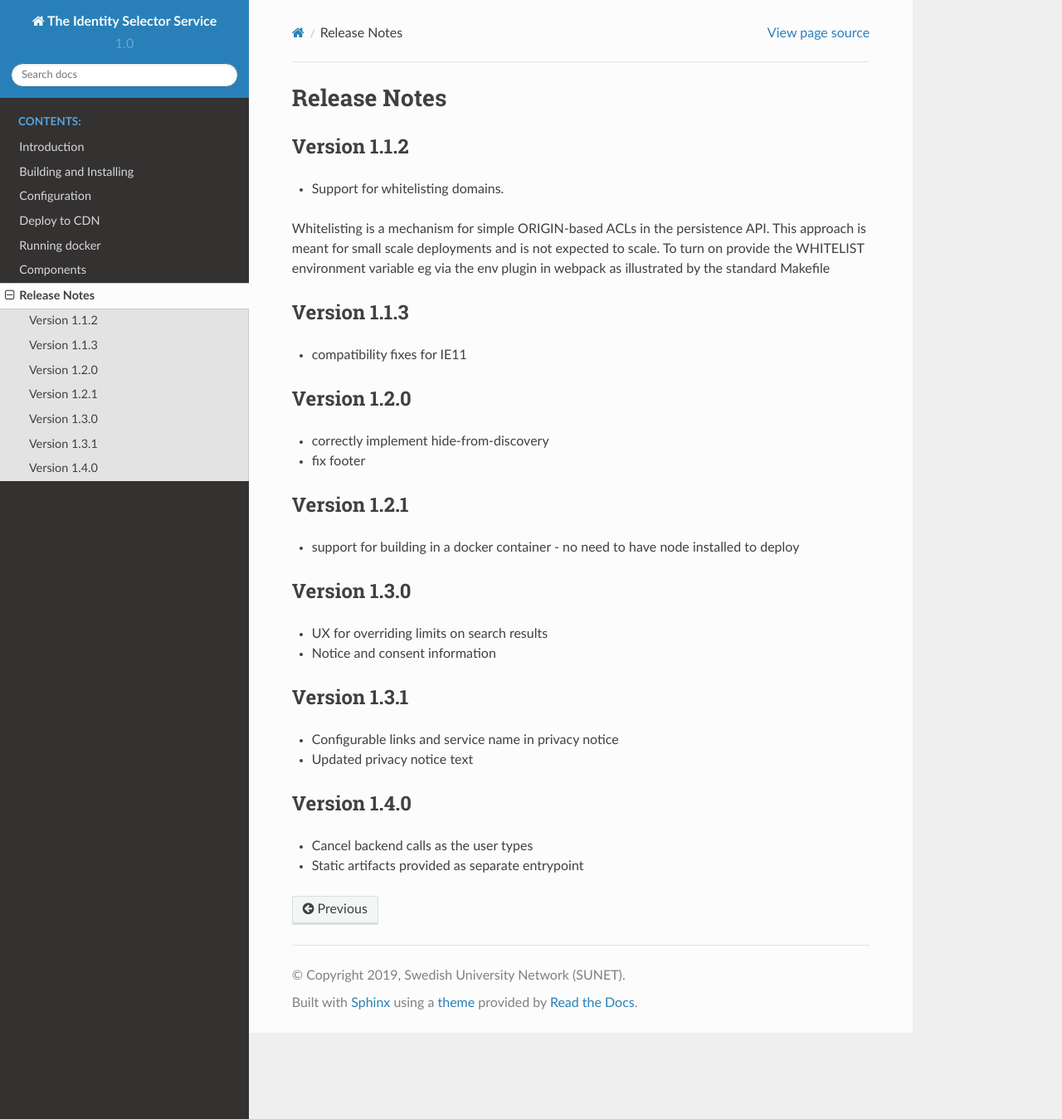
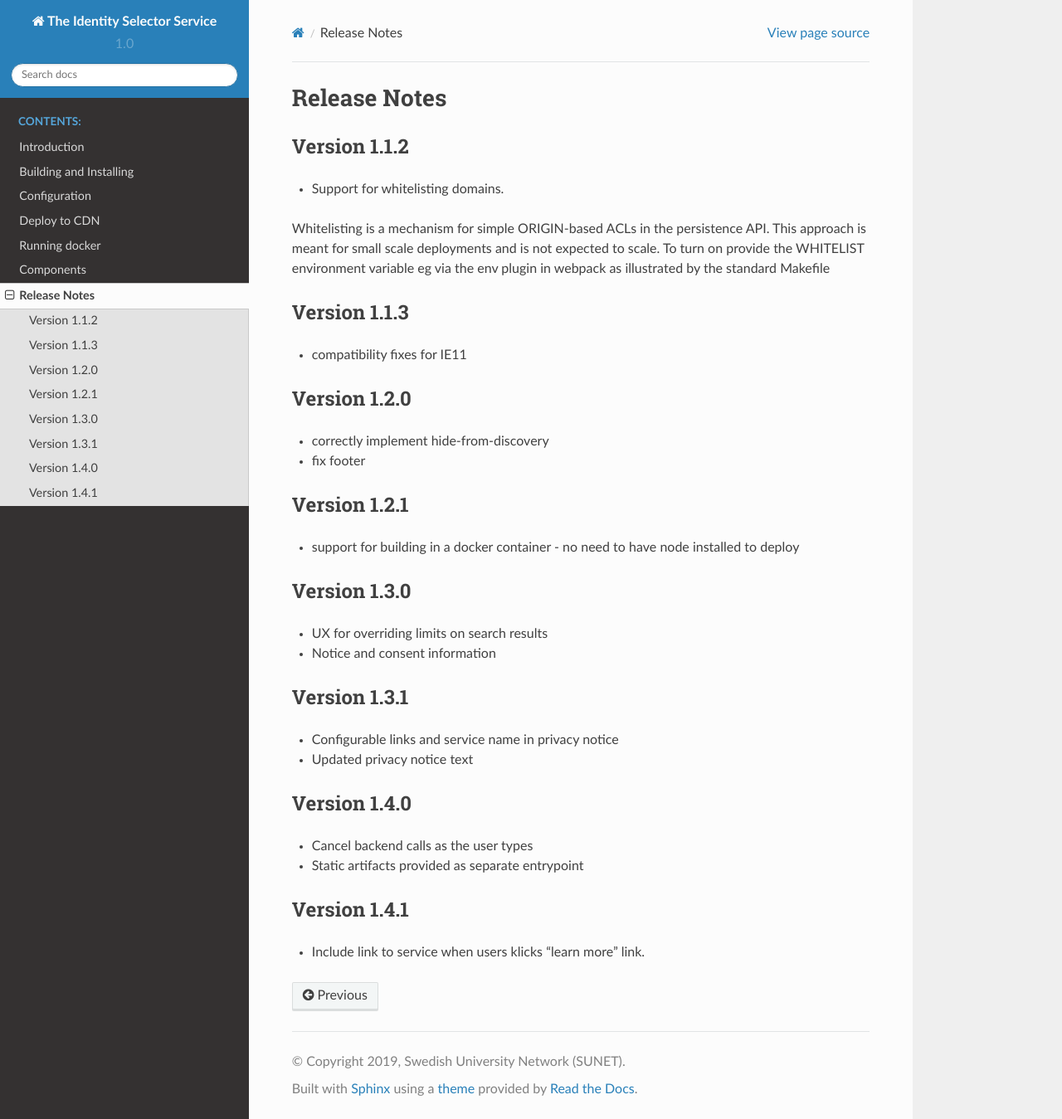
Before and after one commit to TheIdentitySelector/thiss-js, a Sphinx documentation site: the page built from docs/releasenotes.rst, in a window 1280 px wide and 1349 px high. Shown: the whole window at 83% size. Built offline with Sphinx 7.4.7 and the Read the Docs theme 2.0.0, drawn with Linux system fonts in a browser that asks for light colours.

Commit message:
cut 1.4.1

```diff
--- a/docs/releasenotes.rst
+++ b/docs/releasenotes.rst
@@ -44,3 +44,8 @@ Version 1.4.0
 
 * Cancel backend calls as the user types
 * Static artifacts provided as separate entrypoint
+
+Version 1.4.1
+-------------
+
+* Include link to service when users klicks "learn more" link.
```
